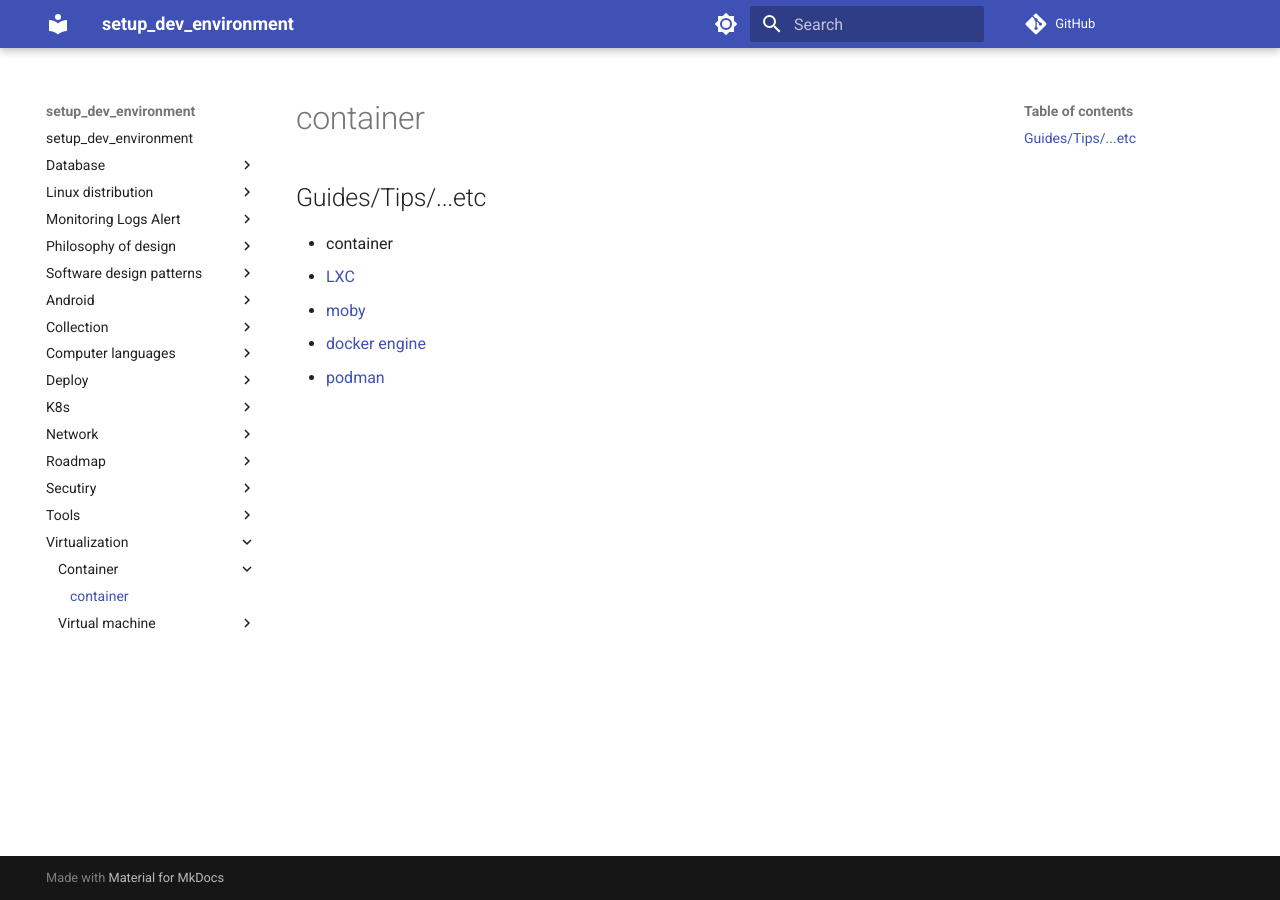
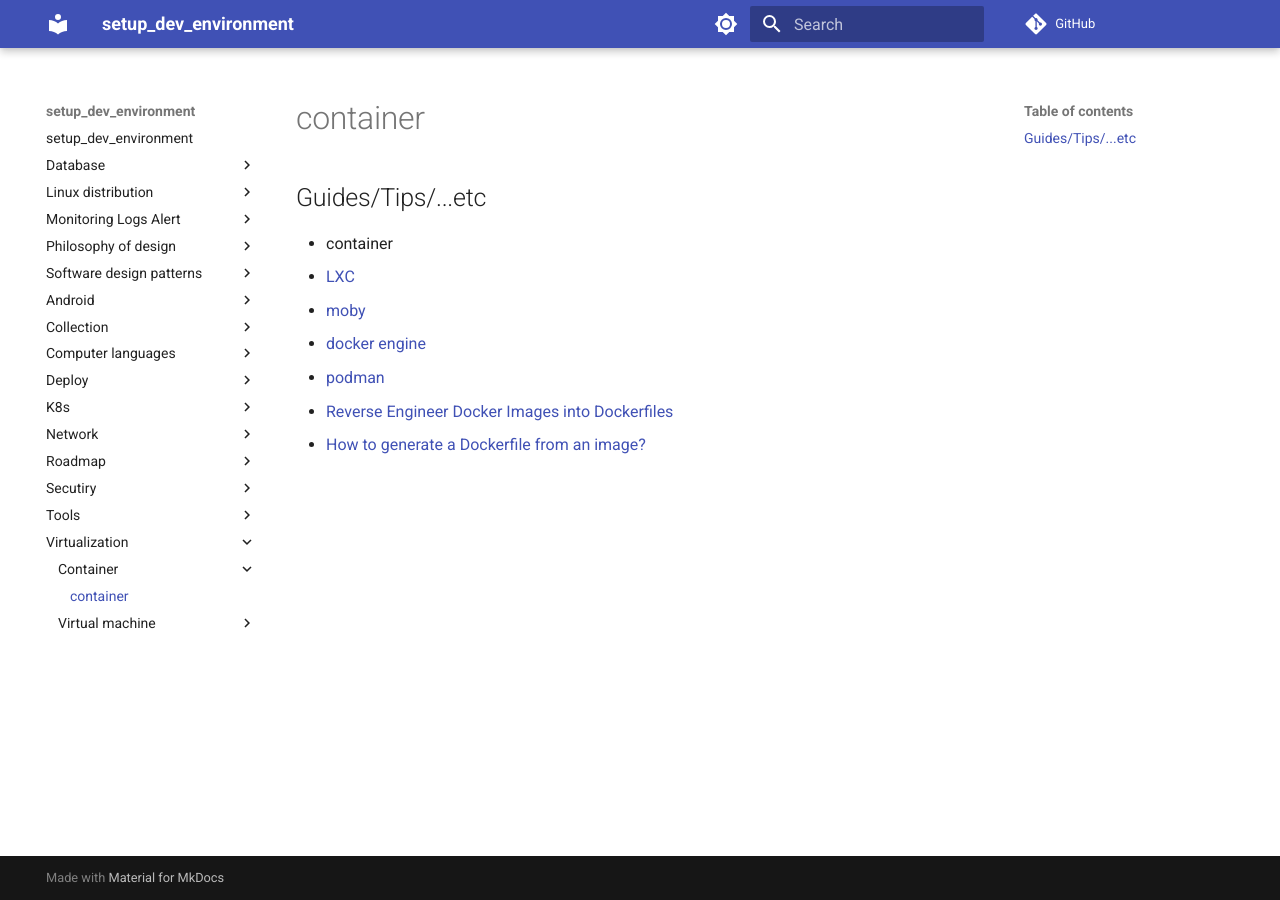
Before and after one commit to hong539/setup_dev_environment, an MkDocs documentation site: the page built from docs/virtualization/container/container.md, in a window 1280 px wide. Built offline with MkDocs 1.6.1 and Material for MkDocs 9.7.7, drawn with Linux system fonts in a browser that asks for light colours; comment, search, counter and statistics services are not loaded.

Commit message:
Update docs

```diff
--- a/docs/virtualization/container/container.md
+++ b/docs/virtualization/container/container.md
@@ -7,3 +7,5 @@
 * [moby](https://github.com/moby/moby)
 * [docker engine](https://docs.docker.com/engine/)
 * [podman](https://podman.io/)
+* [Reverse Engineer Docker Images into Dockerfiles](https://gcore.com/learning/reverse-engineer-docker-images-into-dockerfiles-with-dedockify/)
+* [How to generate a Dockerfile from an image?](https://stackoverflow.com/questions/19104847/how-to-generate-a-dockerfile-from-an-image)
```
